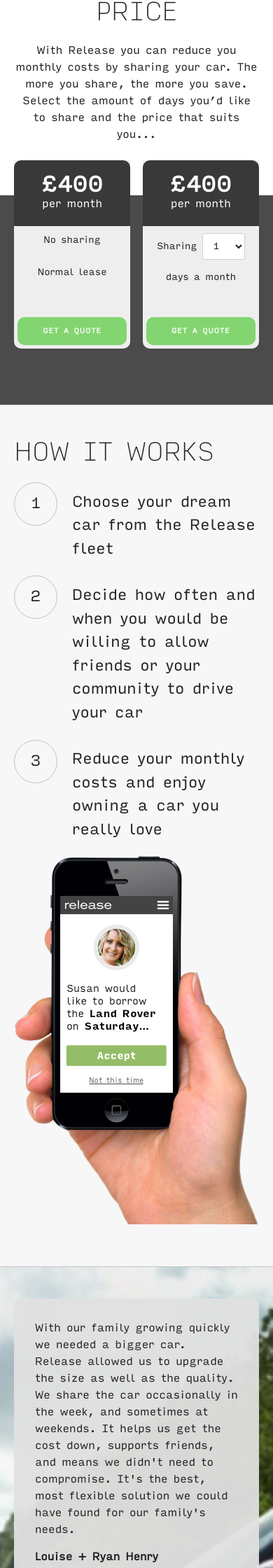
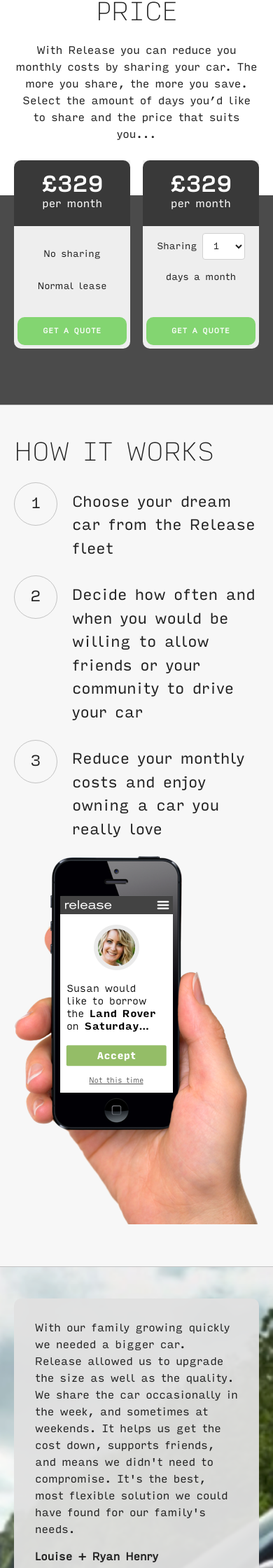
Before and after one commit to releasefinance/releasefinance.github.io, a Jekyll site: the page built from evoque.html, in a window 390 px wide. Shown: the part 1019-3259 px from the top of the page at 70% size. Built offline with Jekyll 4.4.1, drawn with Linux system fonts in a browser that asks for light colours; nearby versions of some CDN libraries; comment, search, counter and statistics services are not loaded.

Commit message:
correct price

```diff
--- a/_sass/modules/price-split.scss
+++ b/_sass/modules/price-split.scss
@@ -12,6 +12,12 @@
 
 .price-fixed {
   margin-right: 5%;
+}
+
+.price-fixed .price__content p:first-child {
+  @media (max-width: 801px) {
+    padding-top: 20px;
+  }
 }
 
 .price__total {
--- a/evoque.html
+++ b/evoque.html
@@ -19,7 +19,7 @@ price :
   description : With Release you can reduce you monthly costs by sharing your car. The more you share, the more you save. Select the amount of days you’d like to share and the price that suits you...
   cta         : Get a quote
   fixed:
-    price      : £400
+    price      : £329
     price_text : per month
     content    : |
       <p>No sharing</p>
```
Also changed, not shown: _includes/page_evoque.html (+0 -12 lines).
